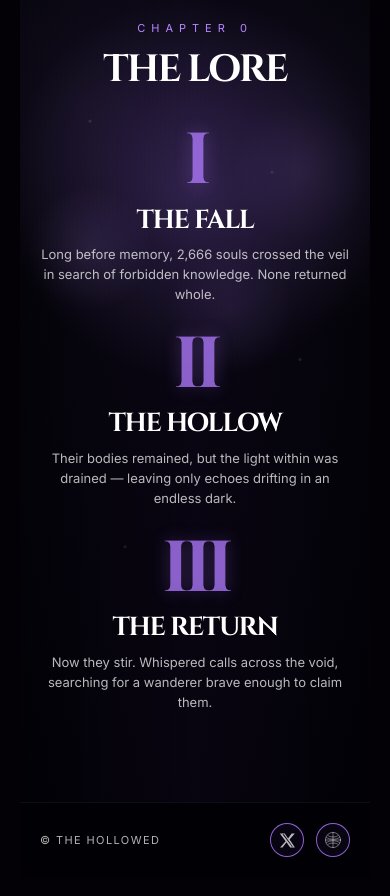
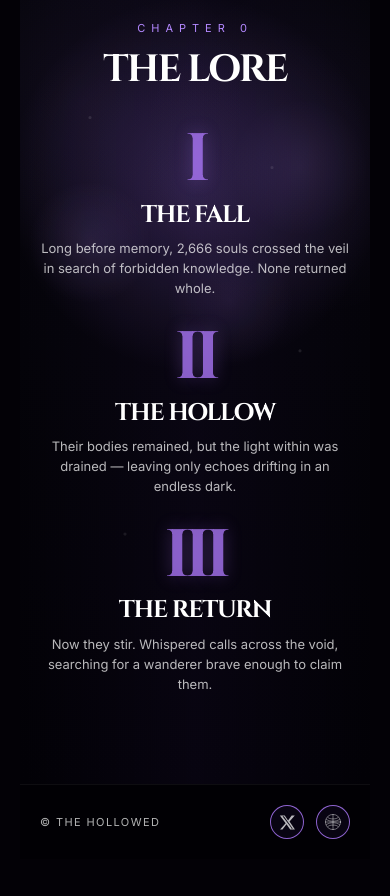
Before and after one commit to eyantot/the-hollowed, a website built with Vite: page index.html in a window 390 px wide. Shown: the part 2520-3416 px from the top of the page. Built offline with nearby package versions, Linux system fonts and the light colour scheme.

Commit message:
Refine lore numeral sizing

```diff
--- a/src/style.css
+++ b/src/style.css
@@ -559,7 +559,7 @@ img {
 
 .lore-number {
   font-family: 'Cinzel', serif;
-  font-size: clamp(86px, 10vw, 150px);
+  font-size: clamp(81px, 10vw, 145px);
   line-height: 0.78;
   color: rgba(176, 123, 255, 0.75);
   text-shadow: 0 0 18px rgba(176, 123, 255, 0.28);
@@ -582,7 +582,7 @@ img {
 
 .lore-copy h3 {
   font-family: 'Cinzel', serif;
-  font-size: clamp(28px, 2.8vw, 52px);
+  font-size: clamp(26px, 2.8vw, 50px);
   line-height: 1.05;
   color: var(--white);
   margin: 0;
@@ -1066,11 +1066,11 @@ img {
   }
 
   .lore-number {
-    font-size: clamp(72px, 16vw, 108px);
+    font-size: clamp(67px, 16vw, 103px);
   }
 
   .lore-copy h3 {
-    font-size: clamp(26px, 5vw, 42px);
+    font-size: clamp(24px, 5vw, 40px);
   }
 
   .lore-copy p {
@@ -1216,7 +1216,7 @@ img {
   }
 
   .lore-number {
-    font-size: 62px;
+    font-size: 57px;
   }
 
   .lore-copy h3 {
```
